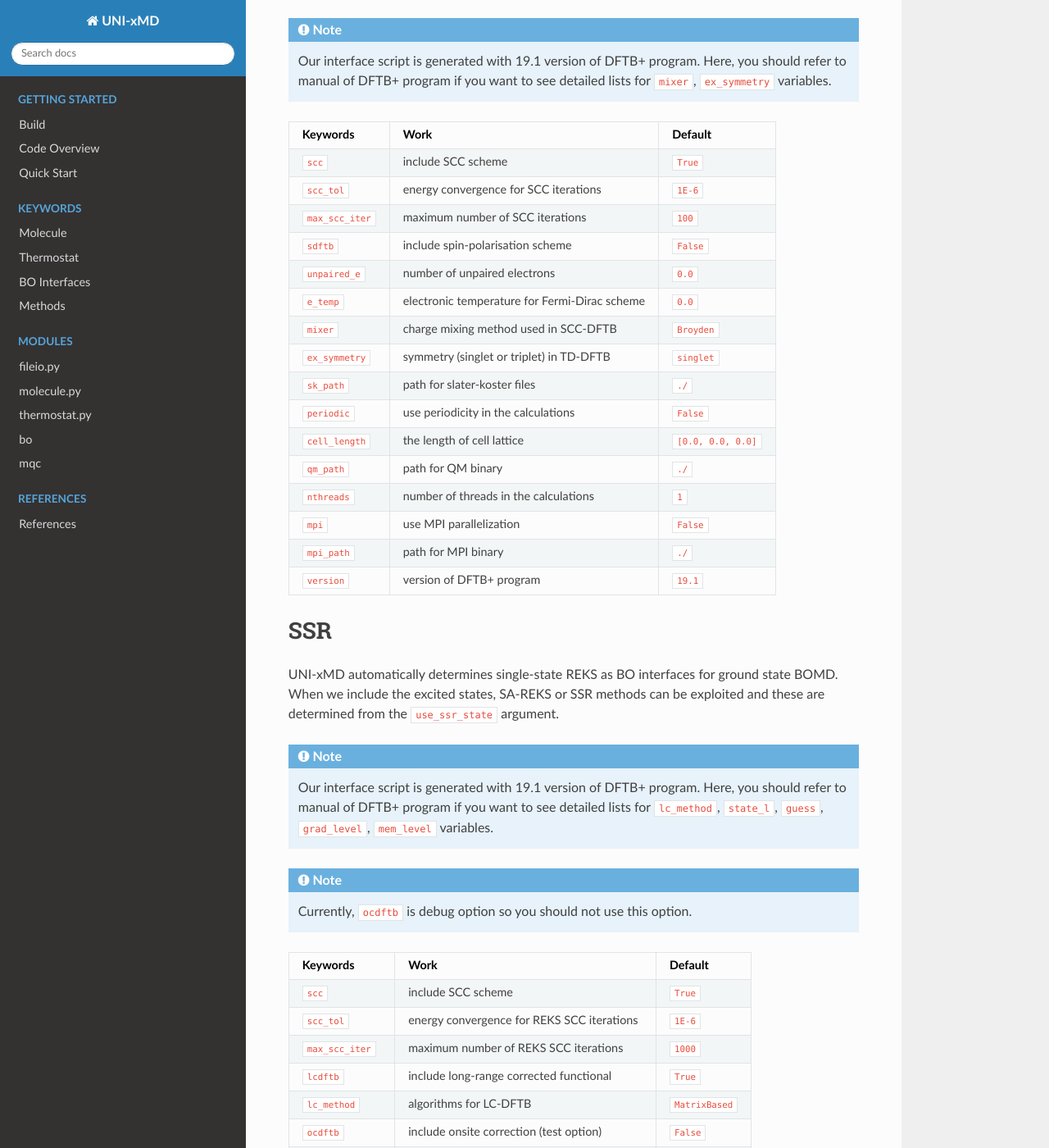
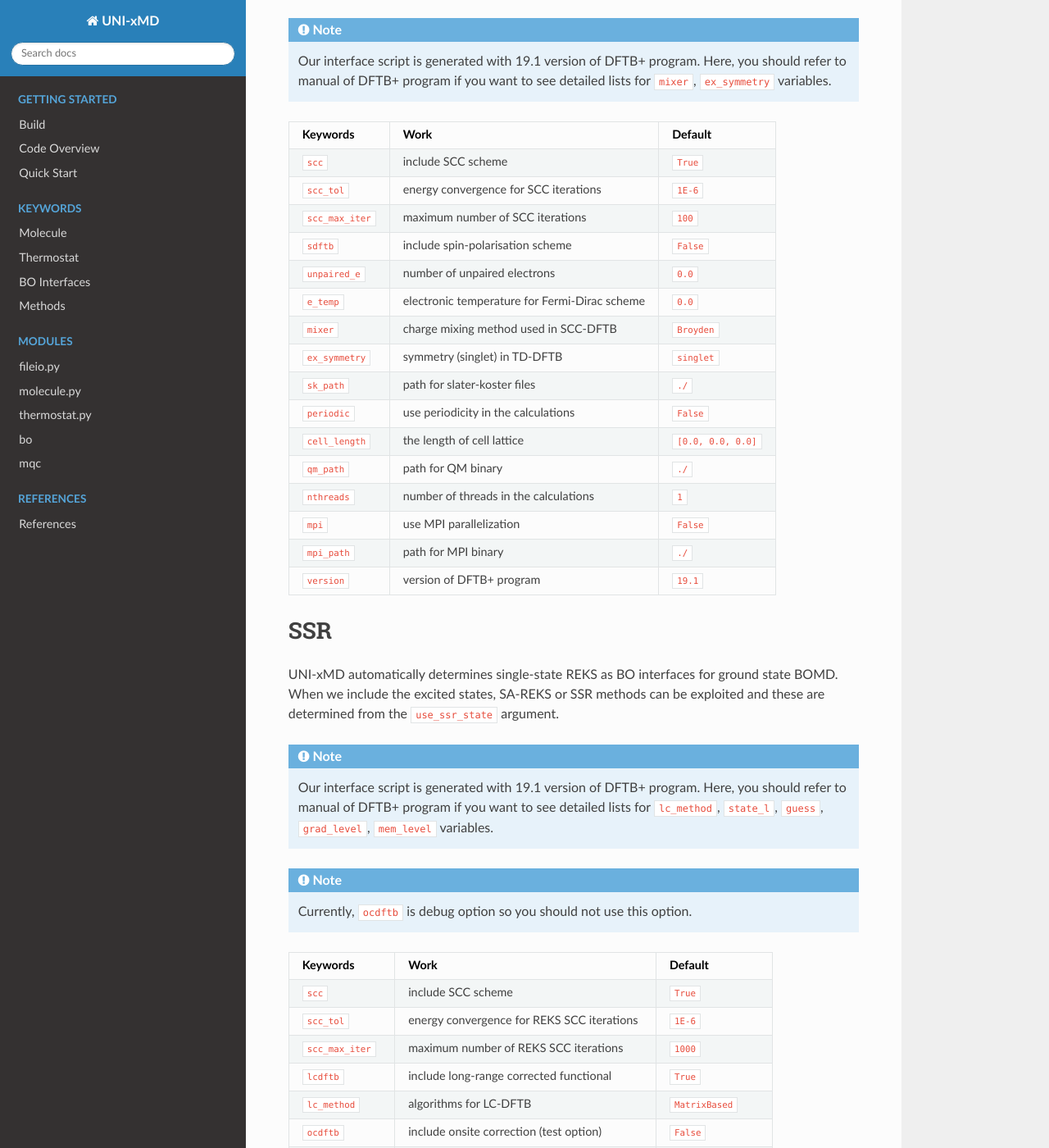
Before and after one commit to skmin-lab/unixmd, a Sphinx documentation site: the page built from docs/source/keywords/bo/dftbplus.rst, in a window 1280 px wide and 1400 px high, scrolled down 689 px. Shown: the whole window at 82% size. Built offline with Sphinx 7.4.7 and the Read the Docs theme 2.0.0, drawn with Linux system fonts in a browser that asks for light colours; cross-references to code outside the pages are shown as plain code; some of the changed text lies outside the part shown.

Commit message:
Modify input arguments for DFTB+

```diff
--- a/docs/source/keywords/bo/dftbplus.rst
+++ b/docs/source/keywords/bo/dftbplus.rst
@@ -34,41 +34,41 @@ speed. (TD)DFTB and SSR methods are interfaced with current version of UNI-xMD.
    Here, you should refer to manual of DFTB+ program if you want to see detailed
    lists for ``mixer``, ``ex_symmetry`` variables.
 
-+-------------------+------------------------------------------------+---------------------+
-| Keywords          | Work                                           | Default             |
-+===================+================================================+=====================+
-| ``scc``           | include SCC scheme                             | ``True``            |
-+-------------------+------------------------------------------------+---------------------+
-| ``scc_tol``       | energy convergence for SCC iterations          | ``1E-6``            |
-+-------------------+------------------------------------------------+---------------------+
-| ``max_scc_iter``  | maximum number of SCC iterations               | ``100``             |
-+-------------------+------------------------------------------------+---------------------+
-| ``sdftb``         | include spin-polarisation scheme               | ``False``           |
-+-------------------+------------------------------------------------+---------------------+
-| ``unpaired_e``    | number of unpaired electrons                   | ``0.0``             |
-+-------------------+------------------------------------------------+---------------------+
-| ``e_temp``        | electronic temperature for Fermi-Dirac scheme  | ``0.0``             |
-+-------------------+------------------------------------------------+---------------------+
-| ``mixer``         | charge mixing method used in SCC-DFTB          | ``Broyden``         |
-+-------------------+------------------------------------------------+---------------------+
-| ``ex_symmetry``   | symmetry (singlet or triplet) in TD-DFTB       | ``singlet``         |
-+-------------------+------------------------------------------------+---------------------+
-| ``sk_path``       | path for slater-koster files                   | ``./``              |
-+-------------------+------------------------------------------------+---------------------+
-| ``periodic``      | use periodicity in the calculations            | ``False``           |
-+-------------------+------------------------------------------------+---------------------+
-| ``cell_length``   | the length of cell lattice                     | ``[0.0, 0.0, 0.0]`` |
-+-------------------+------------------------------------------------+---------------------+
-| ``qm_path``       | path for QM binary                             | ``./``              |
-+-------------------+------------------------------------------------+---------------------+
-| ``nthreads``      | number of threads in the calculations          | ``1``               |
-+-------------------+------------------------------------------------+---------------------+
-| ``mpi``           | use MPI parallelization                        | ``False``           |
-+-------------------+------------------------------------------------+---------------------+
-| ``mpi_path``      | path for MPI binary                            | ``./``              |
-+-------------------+------------------------------------------------+---------------------+
-| ``version``       | version of DFTB+ program                       | ``19.1``            |
-+-------------------+------------------------------------------------+---------------------+
++------------------+------------------------------------------------+---------------------+
+| Keywords         | Work                                           | Default             |
++==================+================================================+=====================+
+| ``scc``          | include SCC scheme                             | ``True``            |
++------------------+------------------------------------------------+---------------------+
+| ``scc_tol``      | energy convergence for SCC iterations          | ``1E-6``            |
++------------------+------------------------------------------------+---------------------+
+| ``scc_max_iter`` | maximum number of SCC iterations               | ``100``             |
++------------------+------------------------------------------------+---------------------+
+| ``sdftb``        | include spin-polarisation scheme               | ``False``           |
++------------------+------------------------------------------------+---------------------+
+| ``unpaired_e``   | number of unpaired electrons                   | ``0.0``             |
++------------------+------------------------------------------------+---------------------+
+| ``e_temp``       | electronic temperature for Fermi-Dirac scheme  | ``0.0``             |
++------------------+------------------------------------------------+---------------------+
+| ``mixer``        | charge mixing method used in SCC-DFTB          | ``Broyden``         |
++------------------+------------------------------------------------+---------------------+
+| ``ex_symmetry``  | symmetry (singlet)            in TD-DFTB       | ``singlet``         |
++------------------+------------------------------------------------+---------------------+
+| ``sk_path``      | path for slater-koster files                   | ``./``              |
++------------------+------------------------------------------------+---------------------+
+| ``periodic``     | use periodicity in the calculations            | ``False``           |
++------------------+------------------------------------------------+---------------------+
+| ``cell_length``  | the length of cell lattice                     | ``[0.0, 0.0, 0.0]`` |
++------------------+------------------------------------------------+---------------------+
+| ``qm_path``      | path for QM binary                             | ``./``              |
++------------------+------------------------------------------------+---------------------+
+| ``nthreads``     | number of threads in the calculations          | ``1``               |
++------------------+------------------------------------------------+---------------------+
+| ``mpi``          | use MPI parallelization                        | ``False``           |
++------------------+------------------------------------------------+---------------------+
+| ``mpi_path``     | path for MPI binary                            | ``./``              |
++------------------+------------------------------------------------+---------------------+
+| ``version``      | version of DFTB+ program                       | ``19.1``            |
++------------------+------------------------------------------------+---------------------+
 
 SSR
 ^^^^^^^^^^^^^^^^^^^^^^^^^^^^^^^^^^^^^
```
Also changed, not shown: other parts of docs/source/keywords/bo/dftbplus.rst (+49 -49 lines), 2 other files.
